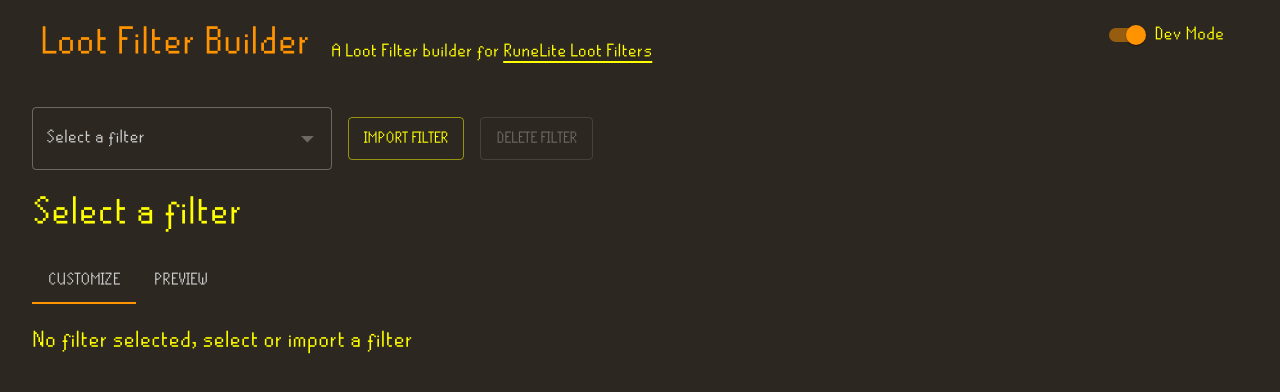
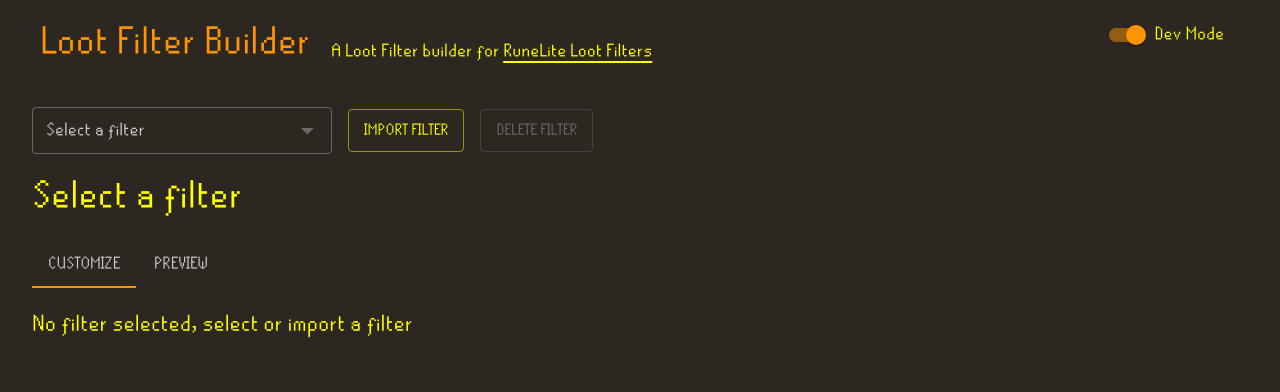
Before and after one commit to kutweer/loot-filters-ui, a React app: page / in a window 1280 px wide. Shown: the top 392 px of the page. Built offline with nearby package versions, Linux system fonts and the light colour scheme.

Commit message:
small-inputs

```diff
--- a/src/styles/MuiTheme.ts
+++ b/src/styles/MuiTheme.ts
@@ -21,6 +21,13 @@ const typography = {
 }
 
 export const MuiRsTheme = createTheme({
+    components: {
+        MuiTextField: {
+            defaultProps: {
+                size: 'small',
+            },
+        },
+    },
     typography: {
         fontFamily: 'RuneScape',
         fontSize: 18,
```
